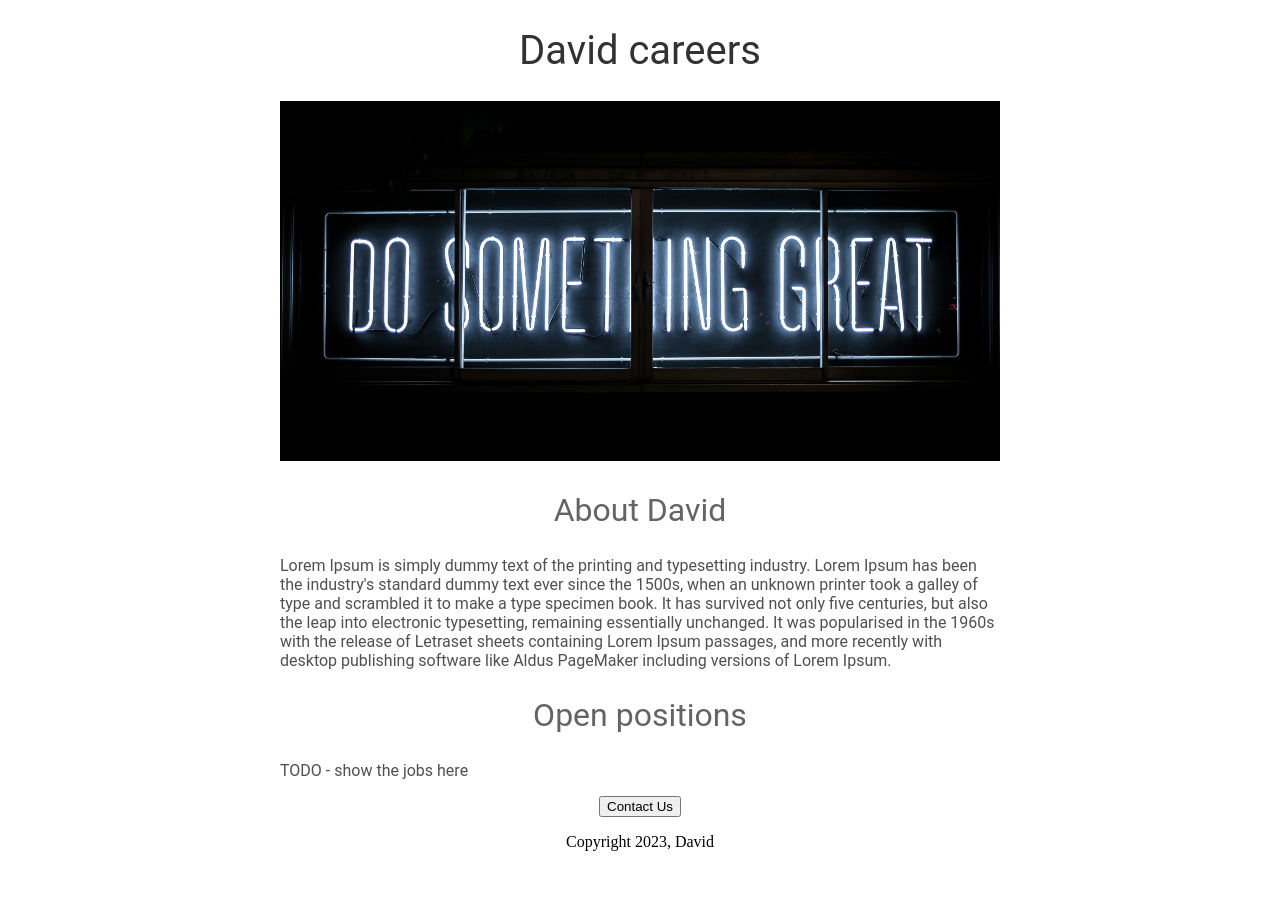
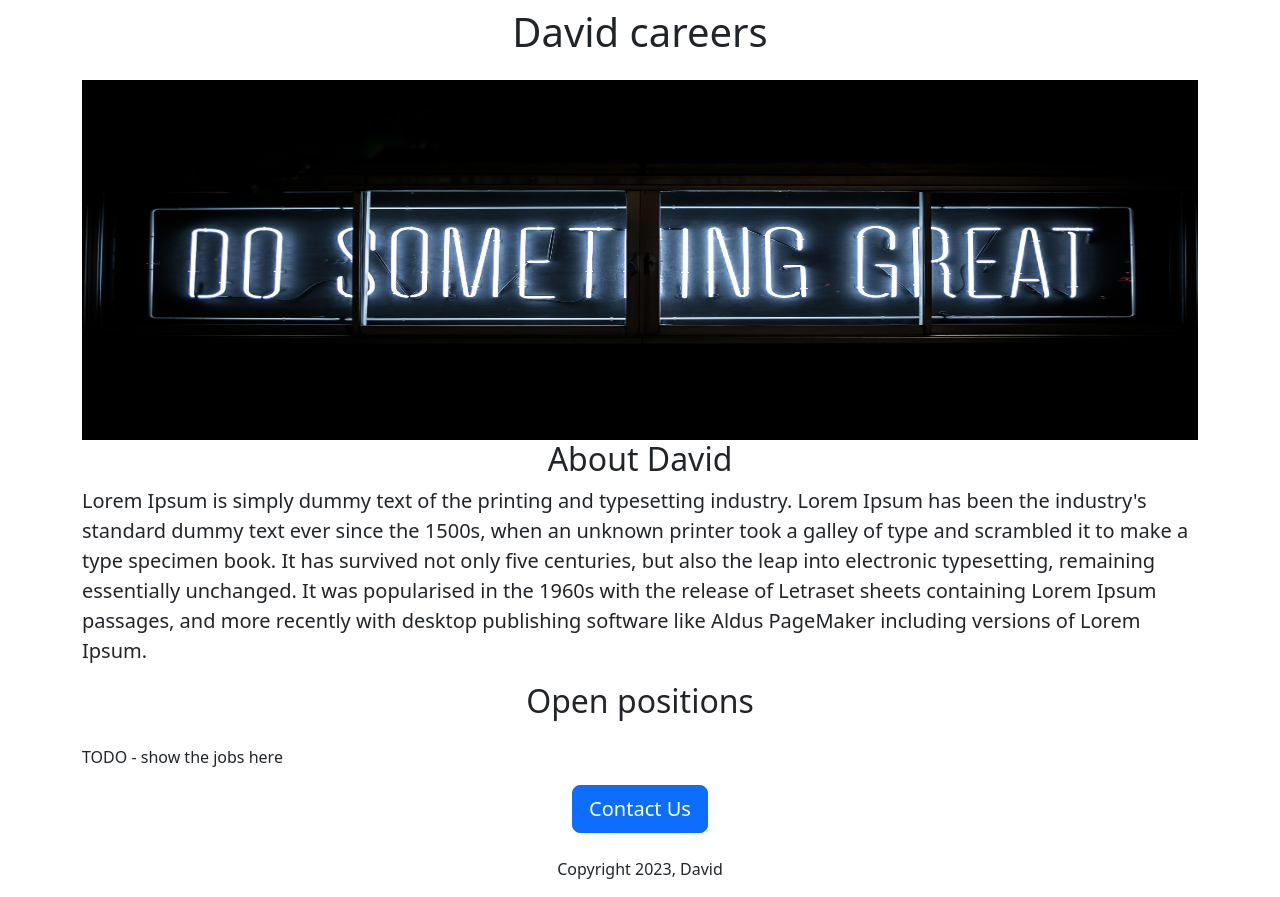
Before and after one commit to davidlifu/first-web-app, a Flask app: page / in a window 1280 px wide. Before the commit the page ends 851 px from the top, so only its background shows below. Run offline with Flask 3, Linux system fonts and the light colour scheme.

Commit message:
added bootstrap

```diff
--- a/templates/index.html
+++ b/templates/index.html
@@ -1,59 +1,34 @@
 <!DOCTYPE html>
 <html lang="en">
 <head>
-    <meta charset="UTF-8">
+    <meta charset="utf-8">
+    <meta name="viewport" content="width=device-width, initial-scale=1">
     <title>David careers</title>
+    <link href="https://cdn.jsdelivr.net/npm/bootstrap@5.3.1/dist/css/bootstrap.min.css" rel="stylesheet" integrity="sha384-4bw+/aepP/YC94hEpVNVgiZdgIC5+VKNBQNGCHeKRQN+PtmoHDEXuppvnDJzQIu9" crossorigin="anonymous">
     <style>
-        h1 {
-          font-size: 40px;
-          font-family: Roboto;
-          font-weight: normal;
-          color: rgb(50, 50, 50);
-          text-align: center;
-        }
-
-        #lifu {
-          width: 100%;
+        #banner {
           height: 360px;
-          object-fit: cover;
-        }
-
-        h2 {
-          font-family: Roboto;
-          font-size: 32px;
-          color: rgb(100, 100, 100);
-          text-align: center;
-          font-weight: normal;
-        }
-
-        .bodytext {
-          font-family: Roboto;
-          color: rgb(80, 80, 80);
-        }
-
-        #container {
-          max-width: 720px;
-          margin: 0 auto;
+          width:100%
         }
     </style>
 </head>
 <body>
-<div id="container">
-<h1>David careers</h1>
-<img id="lifu" src="http://127.0.0.1:5000/static/david.jpg" height="320">
-<h2>About David</h2>
-<p class="bodytext">
+<div class="container">
+<h1 class="text-center mt-2 mb-4">David careers</h1>
+<img class="img-fluid" id="banner" src="http://127.0.0.1:5000/static/david.jpg" height="320">
+<h2 class="text-center">About David</h2>
+<p class="lead">
 Lorem Ipsum is simply dummy text of the printing and typesetting industry. Lorem Ipsum has been the industry's standard
     dummy text ever since the 1500s, when an unknown printer took a galley of type and scrambled it to make a type
     specimen book. It has survived not only five centuries, but also the leap into electronic typesetting, remaining
     essentially unchanged. It was popularised in the 1960s with the release of Letraset sheets containing Lorem Ipsum
     passages, and more recently with desktop publishing software like Aldus PageMaker including versions of Lorem Ipsum.
 </p>
-<h2>Open positions</h2>
-<p class="bodytext">TODO - show the jobs here</p>
-    <div style="text-align:center;">
-<button>Contact Us</button>
-        <p>Copyright 2023, David</p>
+<h2 class="text-center mt-2 mb-4">Open positions</h2>
+<p>TODO - show the jobs here</p>
+    <div class="text-center">
+<button class="btn btn-primary btn-lg">Contact Us</button>
+        <p class="mt-4">Copyright 2023, David</p>
     </div>
 </div>
 </body>
```
